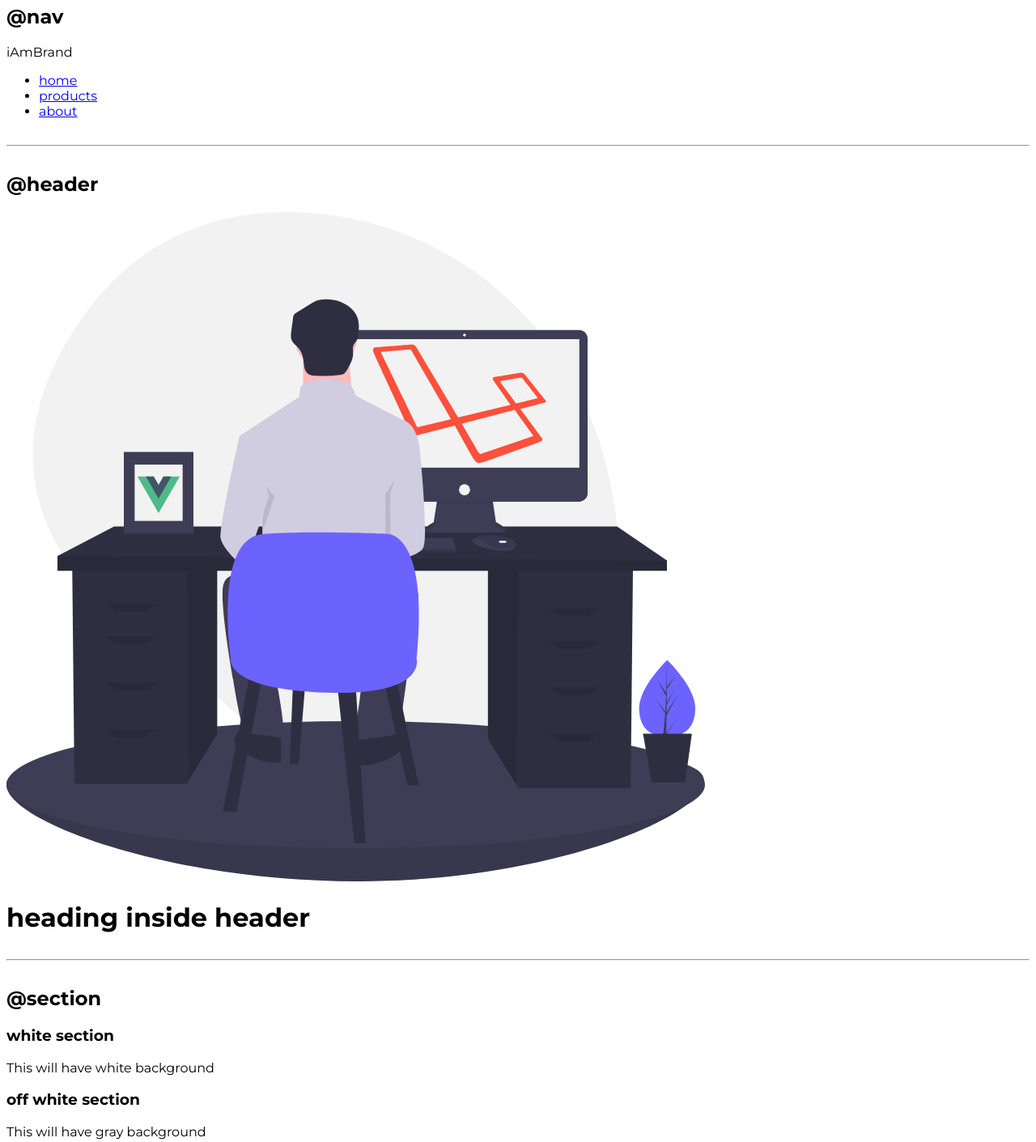
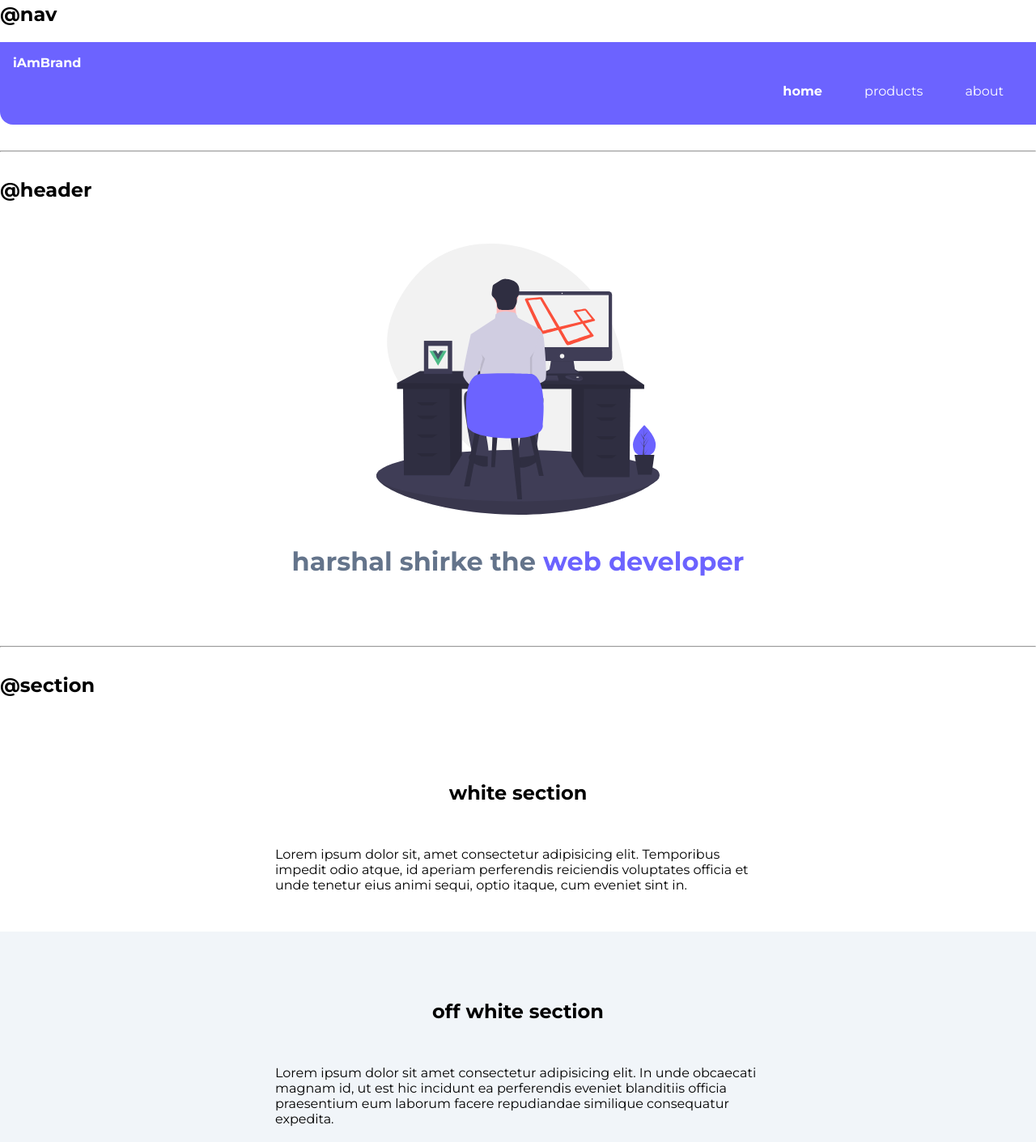
Before and after one commit to harshals21/html-css-revision, a plain HTML site: page index.html in a window 1280 px wide. Shown: the part 1313-2724 px from the top of the page at 81% size. Drawn offline with Linux system fonts and the light colour scheme.

Commit message:
add: component library

```diff
--- a/index.html
+++ b/index.html
@@ -44,8 +44,8 @@
     <h2>lists</h2>
 
     <h3>unordered list</h3>
-
-    <ul>
+    <p>This list will not have the bullet</p>
+    <ul class="list-non-bullet">
         <li>Item One</li>
         <li>Item Two</li>
         <li>Item Three</li>
@@ -53,15 +53,15 @@
 
     <h3>unordered inline list</h3>
 
-    <ul>
-        <li>Inline Item One</li>
-        <li>Inline Item Two</li>
-        <li>Inline Item Three</li>
+    <ul class="list-non-bullet">
+        <li class="list-item-inline">Inline Item One</li>
+        <li class="list-item-inline">Inline Item Two</li>
+        <li class="list-item-inline">Inline Item Three</li>
     </ul>
 
     <h3>reverse ordered list</h3>
 
-    <ol>
+    <ol reversed>
         <li>milk</li>
         <li>eggs</li>
         <li>bread</li>
@@ -71,17 +71,17 @@
 
     <h2>@nav</h2>
 
-    <nav>
-        <div>iAmBrand</div>
-        <ul>
-            <li>
-                <a href="/">home</a>
+    <nav class="navigation container">
+        <div class="nav-brand">iAmBrand</div>
+        <ul class="list-non-bullet nav-pills">
+            <li class="list-item-inline">
+                <a class="link link-active" href="/">home</a>
             </li>
-            <li>
-                <a href="/">products</a>
+            <li class="list-item-inline">
+                <a class="link" href="/">products</a>
             </li>
-            <li>
-                <a href="/">about</a>
+            <li class="list-item-inline">
+                <a class="link" href="/">about</a>
             </li>
         </ul>
     </nav>
@@ -90,34 +90,40 @@
 
     <h2>@header</h2>
 
-    <header>
-        <img src="images/hero.svg" alt="hero">
-        <h1>heading inside header</h1>
+    <header class="hero">
+        <img class="hero-img" src="images/hero.svg" alt="hero">
+        <h1 class="hero-heading">harshal shirke the <span class="heading-inverted">web developer</span></h1>
     </header>
 
     <hr>
 
     <h2>@section</h2>
-    <section>
-        <h3>white section</h3>
-        <p>This will have white background</p>
+    <section class="section">
+        <div class="container container-center">
+            <h1>white section</h1>
+            <p>Lorem ipsum dolor sit, amet consectetur adipisicing elit. Temporibus impedit odio atque, id aperiam perferendis reiciendis voluptates officia et unde tenetur eius animi sequi, optio itaque, cum eveniet sint in.</p>
+        </div>
+
     </section>
 
-    <section>
-        <h3>off white section</h3>
-        <p>This will have gray background</p>
+    <section class="section ow">
+        <div class="container container-center">
+            <h1>off white section</h1>
+            <p>Lorem ipsum dolor sit amet consectetur adipisicing elit. In unde obcaecati magnam id, ut est hic incidunt ea perferendis eveniet blanditiis officia praesentium eum laborum facere repudiandae similique consequatur expedita.</p>
+        </div>
+
     </section>
 
     <hr>
 
     <h2>@footer</h2>
 
-    <footer>
-        <div>Some small heading insider footer</div>
-        <ul>
-            <li>socialOne</li>
-            <li>socialTwo</li>
-            <li>socialThree</li>
+    <footer class="footer">
+        <div class="footer-header">Some small heading insider footer</div>
+        <ul class="social-links list-non-bullet">
+            <li class="list-item-inline"><a class="link" href="/">socialOne</a></li>
+            <li class="list-item-inline"><a class="link" href="/">socialTwo</a></li>
+            <li class="list-item-inline"><a class="link" href="/">socialThree</a></li>
         </ul>
     </footer>
 
--- a/styles.css
+++ b/styles.css
@@ -2,10 +2,13 @@
 
 :root {
     --primary-color: #6C63FF;
+    --dark-gray: #64748b;
+    --off-white: #f1f5f9;
 }
 
 body {
     font-family: 'Montserrat', sans-serif;
+    margin: 0;
 }
 
 hr {
@@ -43,3 +46,92 @@ hr {
 }
 
 /* lists */
+
+.list-non-bullet {
+    list-style: none;
+}
+
+.list-item-inline {
+    display: inline;
+    padding: 0rem 0.5rem;
+}
+
+/* navigation */
+
+.navigation {
+    background-color: var(--primary-color);
+    color: white;
+    padding: 1rem;
+    border-bottom-left-radius: 1rem;
+}
+
+.navigation .nav-brand {
+    font-weight: bold;
+}
+
+.navigation .nav-pills {
+    text-align: right;
+}
+
+.navigation .link {
+    color: white;
+}
+
+.navigation .link-active {
+    font-weight: bold;
+}
+
+/* header */
+
+.hero {
+    padding: 2rem;
+}
+
+.hero .hero-img {
+    max-width: 350px;
+    display: block;
+    margin: auto;
+}
+
+.hero .hero-heading {
+    text-align: center;
+    color: var(--dark-gray);
+    padding-top: 1rem;
+}
+
+.hero .hero-heading .heading-inverted {
+    color: var(--primary-color);
+}
+
+/* sections */
+
+.section {
+    padding: 2rem;
+}
+
+.section h1 {
+    text-align: center;
+    padding: 2rem;
+}
+
+.ow {
+    background-color: var(--off-white);
+}
+
+/* footers */
+
+.footer {
+    background-color: var(--primary-color);
+    padding: 2rem 1rem;
+    text-align: center;
+    color: white;
+    border-top-right-radius: 1rem;
+}
+
+.footer .link {
+    color: white;
+}
+
+.footer ul {
+    padding-inline-start: 0;
+}
```
